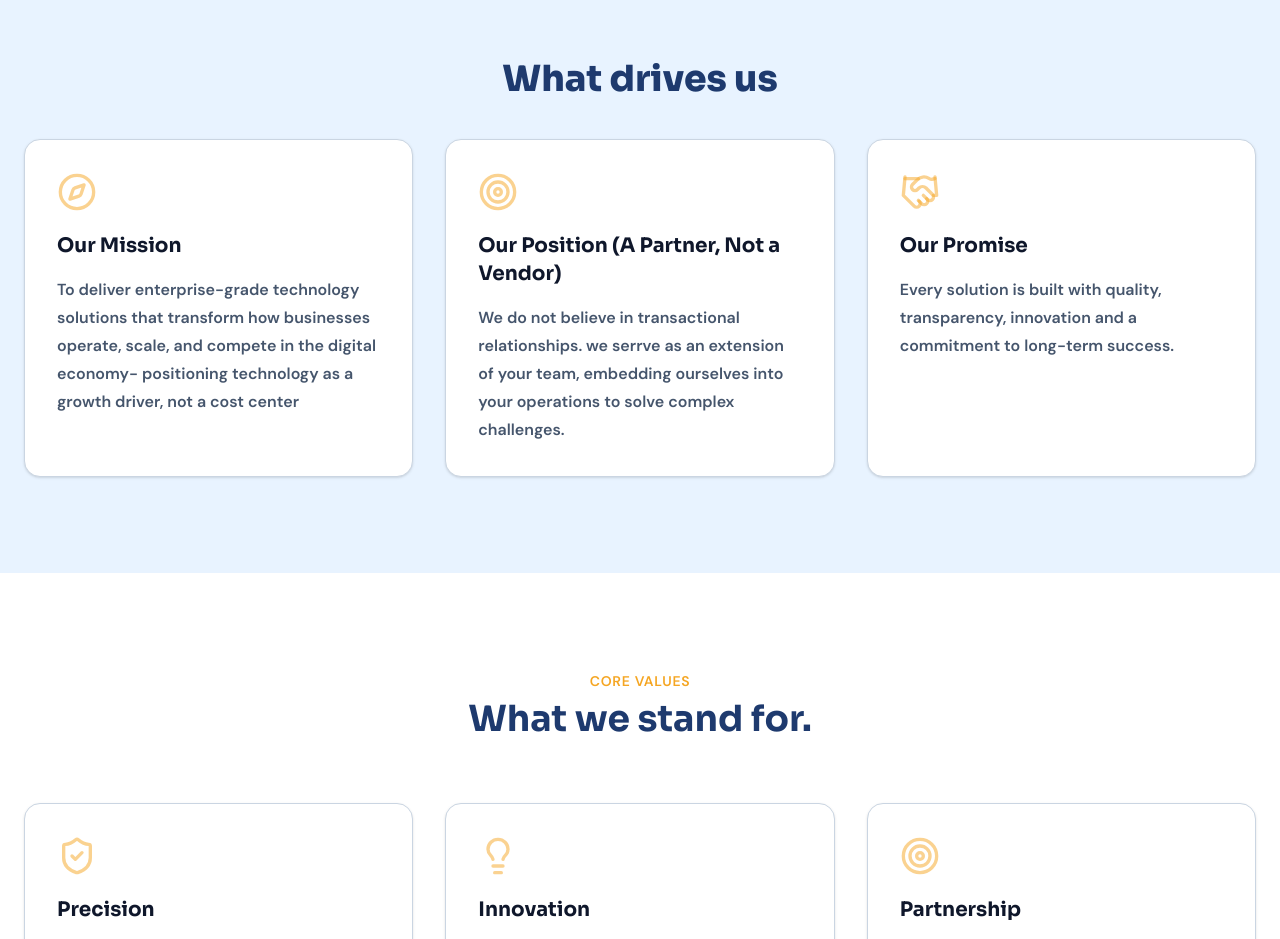
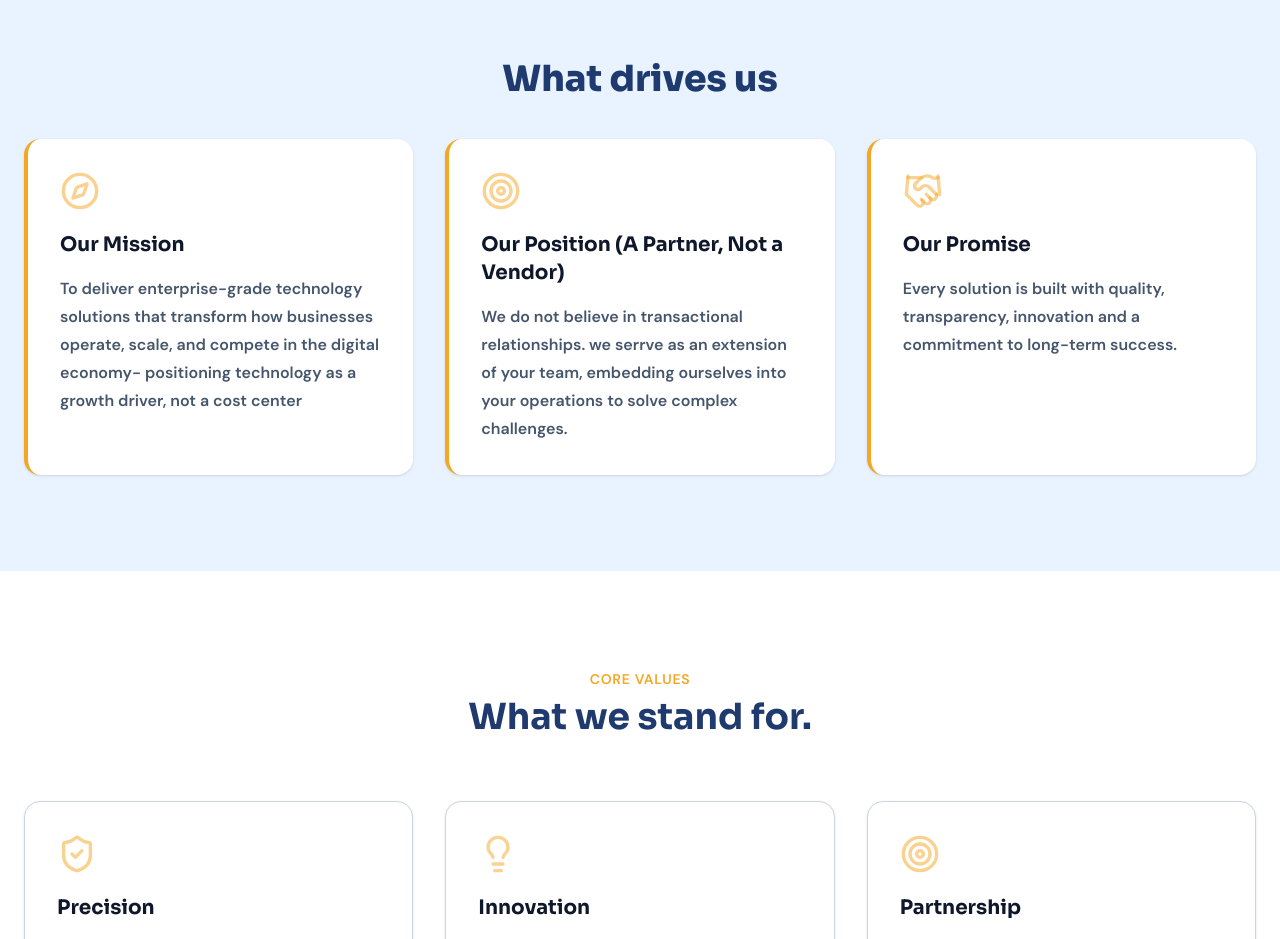
Before and after one commit to ProLaunch-Group/ptech-web, a Next.js app: page /about in a window 1280 px wide. Shown: the part 1220-2159 px from the top of the page. Built offline with nearby package versions, Linux system fonts and the light colour scheme.

Commit message:
chore: added border-l to cards for defined styling

```diff
--- a/src/components/module/about/MissionCards.tsx
+++ b/src/components/module/about/MissionCards.tsx
@@ -1,13 +1,15 @@
 import { MissionCardProps } from '@/types/service.types';
 import { cards } from '@/constants/service';
-import { fadeUp } from '@/libs/motion-variants';
+import { fadeUp, fadeUp2, whileInViewProps } from '@/libs/motion-variants';
 import { motion } from 'framer-motion';
 import { StaggerContainer } from '@/components/animation/StaggerContainer';
 
 export default function MissionCards() {
   return (
     <StaggerContainer>
-      <section
+      <motion.section
+        variants={fadeUp2}
+        {...whileInViewProps}
         className=" bg-[#e8f3ff] py-24 mt-20"
         aria-labelledby="mission-heading"
       >
@@ -29,7 +31,7 @@ export default function MissionCards() {
                 variants={fadeUp}
                 className="list-none"
               >
-                <article className="h-full rounded-2xl border border-slate-300 bg-white p-8 transition-all duration-200 shadow-sm hover:shadow-[#f5a623] hover:-translate-y-1">
+                <article className="h-full rounded-2xl border-l-4 border-[#f5a623] bg-white p-8 transition-all duration-200 shadow-sm hover:shadow-[#f5a623] hover:-translate-y-1">
                   <card.icon
                     className="mb-5 text-amberGold/50 hover:text-amberGold"
                     size={40}
@@ -47,7 +49,7 @@ export default function MissionCards() {
             ))}
           </ul>
         </div>
-      </section>
+      </motion.section>
     </StaggerContainer>
   );
 }
```
